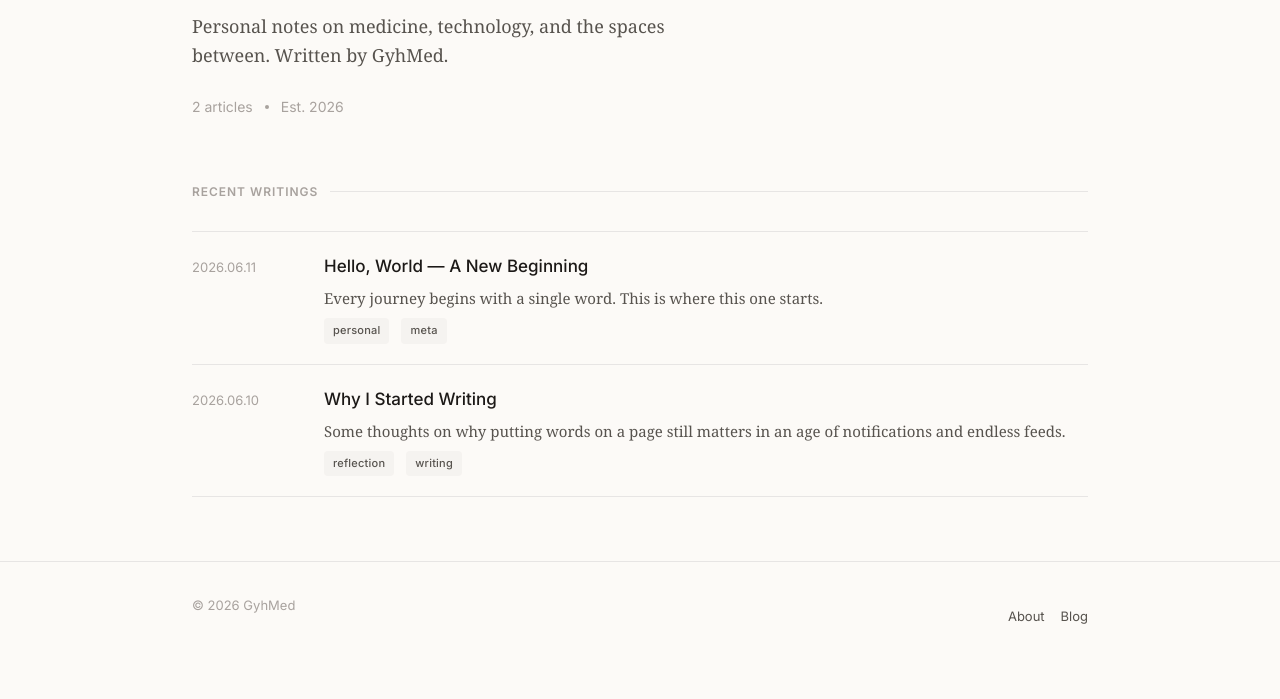
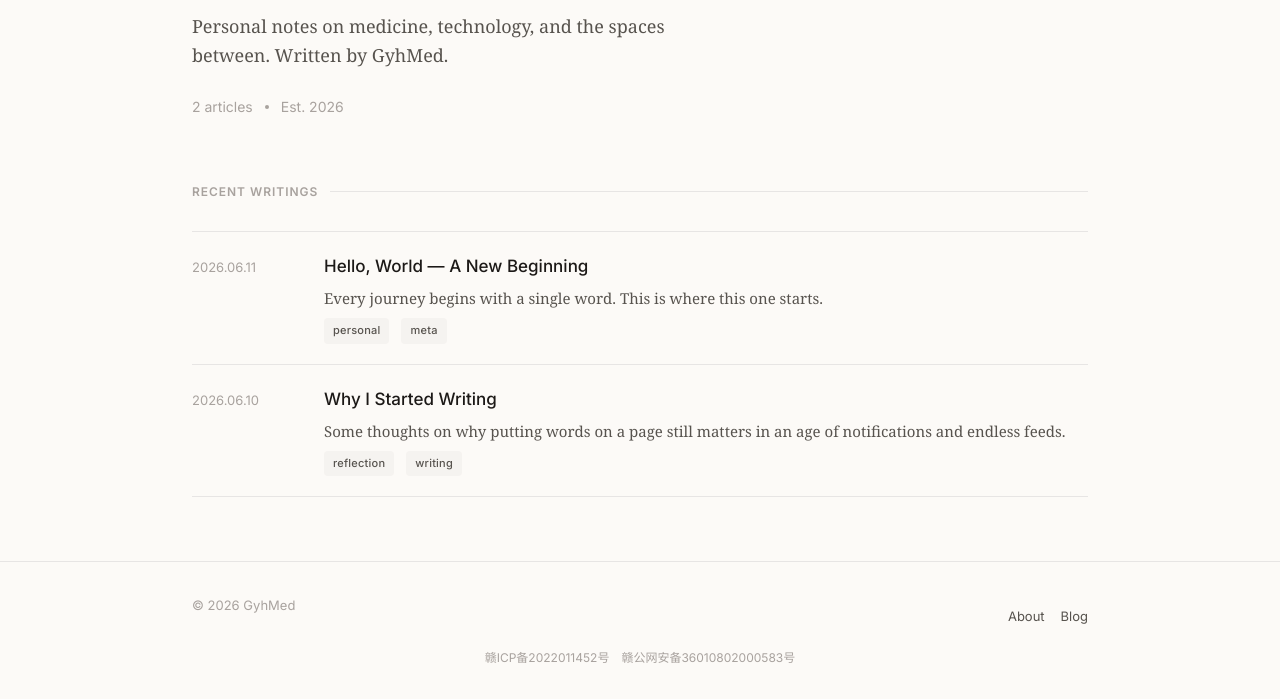
Before and after one commit to GyhMed/GyhMed.github.io, a plain HTML site: page index.html in a window 1280 px wide. Shown: the part 258-957 px from the top of the page. Before the commit the page ends 927 px from the top, so only its background shows below. Drawn offline with nearby package versions, Linux system fonts and the light colour scheme.

Commit message:
Add footer beian links

```diff
--- a/css/style.css
+++ b/css/style.css
@@ -566,6 +566,31 @@ img {
   color: var(--text-primary);
 }
 
+.footer-records {
+  max-width: var(--content-wide);
+  margin: 0.75rem auto 0;
+  padding: 0 var(--gap-lg);
+  display: flex;
+  align-items: center;
+  justify-content: center;
+  gap: 0.75rem;
+  flex-wrap: nowrap;
+  text-align: center;
+  font-family: var(--font-heading);
+  font-size: clamp(0.5625rem, 2.7vw, 0.75rem);
+  line-height: 1.5;
+  color: var(--text-muted);
+  white-space: nowrap;
+}
+
+.footer-records a {
+  color: inherit;
+}
+
+.footer-records a:hover {
+  color: var(--text-secondary);
+}
+
 /* --- View Transitions --- */
 .view {
   animation: fadeUp 0.4s var(--ease-out) both;
--- a/index.html
+++ b/index.html
@@ -44,6 +44,10 @@
         <li><a href="#/blog">Blog</a></li>
       </ul>
     </div>
+    <p class="footer-records">
+      <a href="https://beian.miit.gov.cn/#/Integrated/index" target="_blank" rel="noopener noreferrer">赣ICP备2022011452号</a>
+      <a href="https://beian.mps.gov.cn/#/query/webSearch" target="_blank" rel="noopener noreferrer">赣公网安备36010802000583号</a>
+    </p>
   </footer>
 
   <script src="https://cdn.jsdelivr.net/npm/marked/marked.min.js"></script>
```
